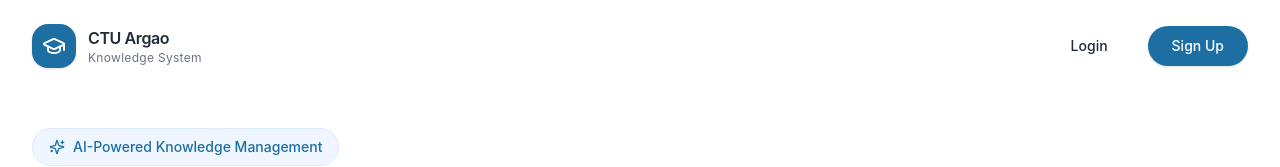
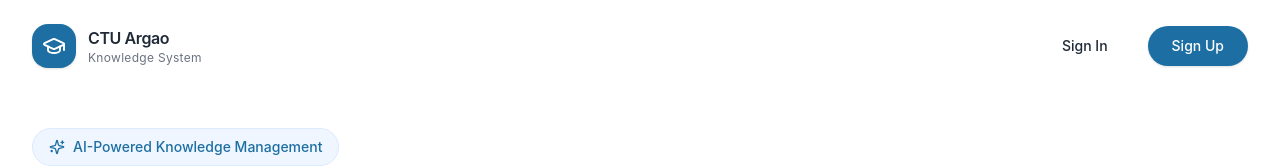
Before and after one commit to durf-nvn/rag-governance, a React (Vite) app: page / in a window 1280 px wide. Shown: the top 167 px of the page. Built offline with nearby package versions, Linux system fonts and the light colour scheme; no server answers.

Commit message:
change log in to sign in in landing

```diff
--- a/src/app/pages/LandingPage.tsx
+++ b/src/app/pages/LandingPage.tsx
@@ -96,7 +96,7 @@ export function LandingPage() {
               to="/login"
               className="px-6 py-2.5 text-sm font-medium text-[#1F2937] hover:text-[#1D6FA3] transition-colors"
             >
-              Login
+              Sign In
             </Link>
             <Link
               to="/signup"
```
